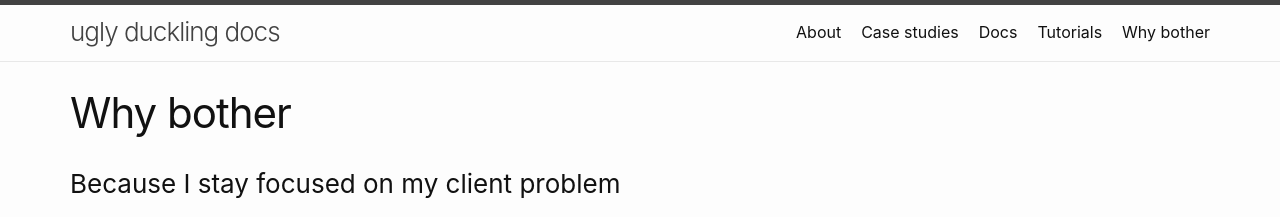
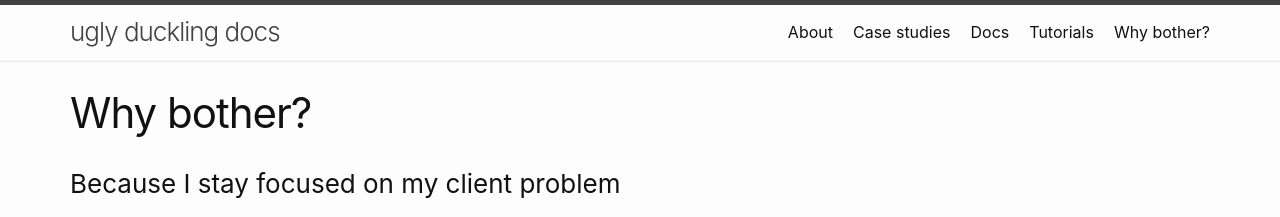
Before and after one commit to fabiomattei/uddocs, a Jekyll site: the page built from whybother.md, in a window 1280 px wide. Shown: the top 217 px of the page. Built offline with Jekyll 4.4.1, drawn with Linux system fonts in a browser that asks for light colours.

Commit message:
adding question mark

```diff
--- a/whybother.md
+++ b/whybother.md
@@ -1,6 +1,6 @@
 ---
 layout: page
-title: Why bother
+title: Why bother?
 ---
 
 ### Because I stay focused on my client problem
```
